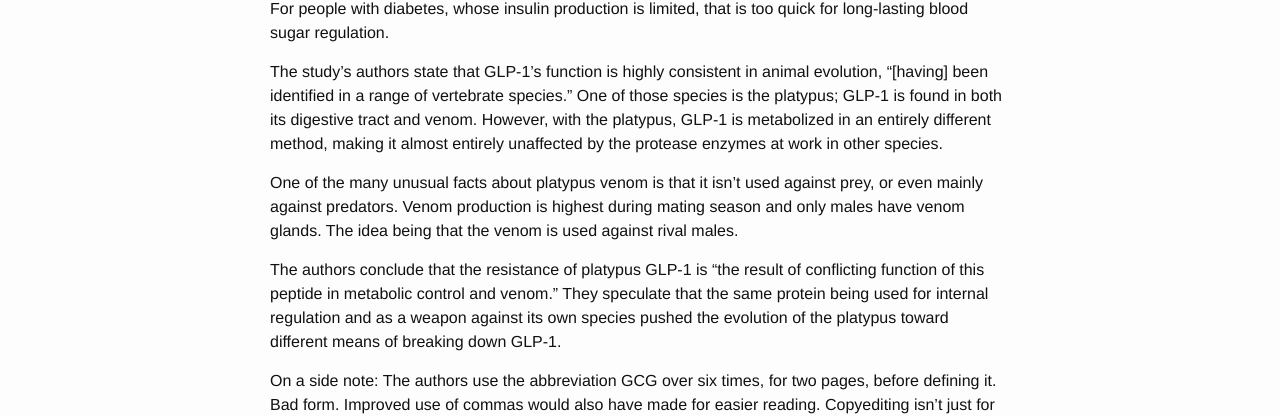
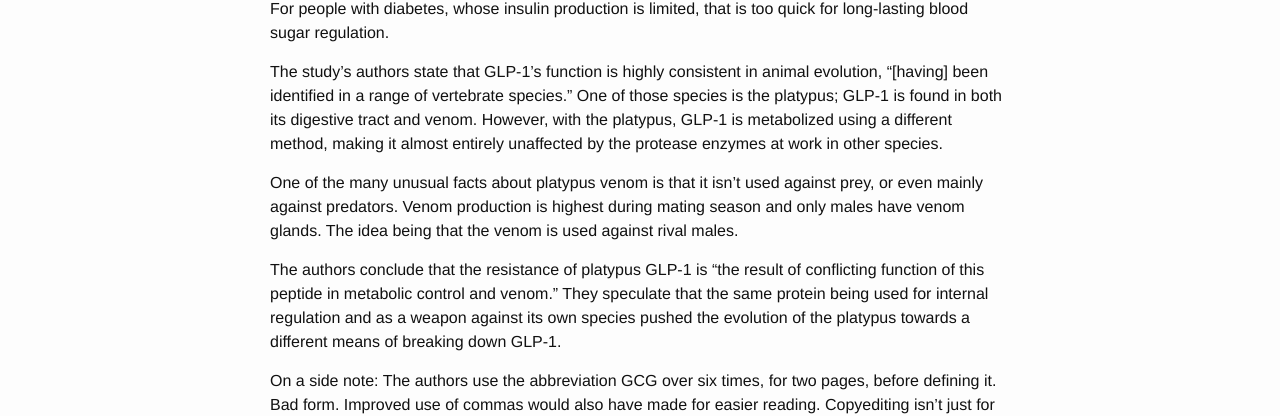
Before and after one commit to ChristopherRoberts-M/ChristopherRoberts-M.github.io, a Jekyll site: the page built from _posts/2017-01-08-sci-nonfi-venomous-research.markdown, in a window 1280 px wide. Shown: the part 623-1039 px from the top of the page. Built offline with Jekyll 4.4.1, drawn with Linux system fonts in a browser that asks for light colours.

Commit message:
Update 2017-01-08-sci-nonfi-venomous-research.markdown

```diff
--- a/_posts/2017-01-08-sci-nonfi-venomous-research.markdown
+++ b/_posts/2017-01-08-sci-nonfi-venomous-research.markdown
@@ -27,7 +27,7 @@ insulin production is limited, that is too quick for long-lasting blood sugar re
 The study’s authors state that GLP-1’s function is highly consistent in animal evolution,
 “[having] been identified in a range of vertebrate species.” One of those species is the platypus;
 GLP-1 is found in both its digestive tract and venom. However, with the platypus, GLP-1 is metabolized
-in an entirely different method, making it almost entirely unaffected by the protease enzymes at work in other species.
+using a different method, making it almost entirely unaffected by the protease enzymes at work in other species.
 
 One of the many unusual facts about platypus venom is that it isn’t used against prey, or even mainly against predators.
 Venom production is highest during mating season and only males have venom glands. The idea being that
@@ -36,7 +36,7 @@ the venom is used against rival males.
 The authors conclude that the resistance of platypus GLP-1 is “the result of conflicting function of
 this peptide in metabolic control and venom.” They speculate that the same protein being used for
 internal regulation and as a weapon against its own species pushed the evolution of the platypus
-toward different means of breaking down GLP-1.
+towards a different means of breaking down GLP-1.
 
 On a side note: The authors use the abbreviation GCG over six times, for two pages, before defining it. Bad form.
 Improved use of commas would also have made for easier reading. Copyediting isn’t just for English majors.
```
